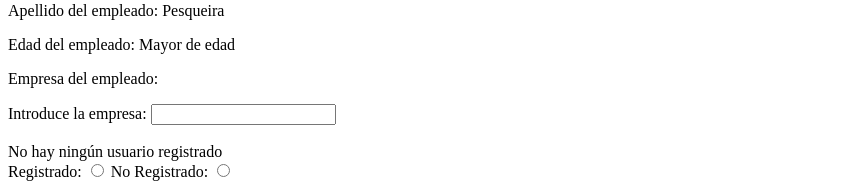
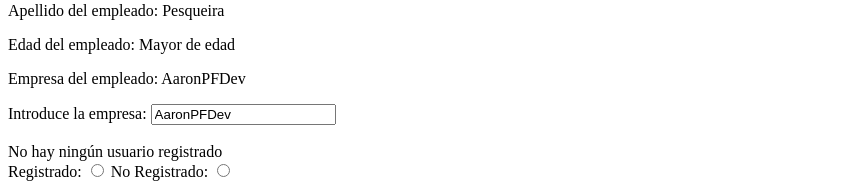
Before and after one commit to aronaldo9/miprimeraApp, an Angular app: page / in a window 1280 px wide. Shown: the part 156-339 px from the top of the page, without its empty margins (0-868 px from the left). Built offline with nearby package versions, Linux system fonts and the light colour scheme.

Commit message:
Binding bidireccional

```diff
--- a/src/app/app.module.ts
+++ b/src/app/app.module.ts
@@ -4,10 +4,11 @@ import { BrowserModule } from '@angular/platform-browser';
 import { AppComponent } from './app.component';
 import { EmpleadosComponent } from './empleados/empleados.component';
 import { EmpleadoComponent } from './empleado/empleado.component';
+import { FormsModule } from '@angular/forms';
 
 @NgModule({
   declarations: [AppComponent, EmpleadosComponent, EmpleadoComponent],
-  imports: [BrowserModule],
+  imports: [BrowserModule, FormsModule],
   providers: [],
   bootstrap: [AppComponent],
 })
--- a/src/app/empleado/empleado.component.html
+++ b/src/app/empleado/empleado.component.html
@@ -2,10 +2,13 @@
 <p>Apellido del empleado: {{ apellido }}</p>
 <p>Edad del empleado: {{ edad < 18 ? "Menor de edad" : "Mayor de edad" }}</p>
 <!-- <p>Edad del empleado: {{ getEdad() }}</p> -->
-<p>Empresa del empleado: {{ empresa.value }}</p>
+<p>Empresa del empleado: {{ empresa }}</p>
+
+<!-- Introduce la empresa:
+<input type="text" #empresa (keyup)="(0)" [disabled]="habilitacionCuadro" /> -->
 
 Introduce la empresa:
-<input type="text" #empresa (keyup)="(0)" [disabled]="habilitacionCuadro" />
+<input type="text" [(ngModel)]="empresa" />
 
 <br />
 <br />
--- a/src/app/empleado/empleado.component.ts
+++ b/src/app/empleado/empleado.component.ts
@@ -12,7 +12,7 @@ export class EmpleadoComponent implements OnInit {
   apellido = 'Pesqueira';
   edad = 45;
   // private edad = 45;
-  // empresa = 'Google';
+  empresa = 'AaronPFDev';
 
   // getEdad() {
   //   return this.edad;
```
